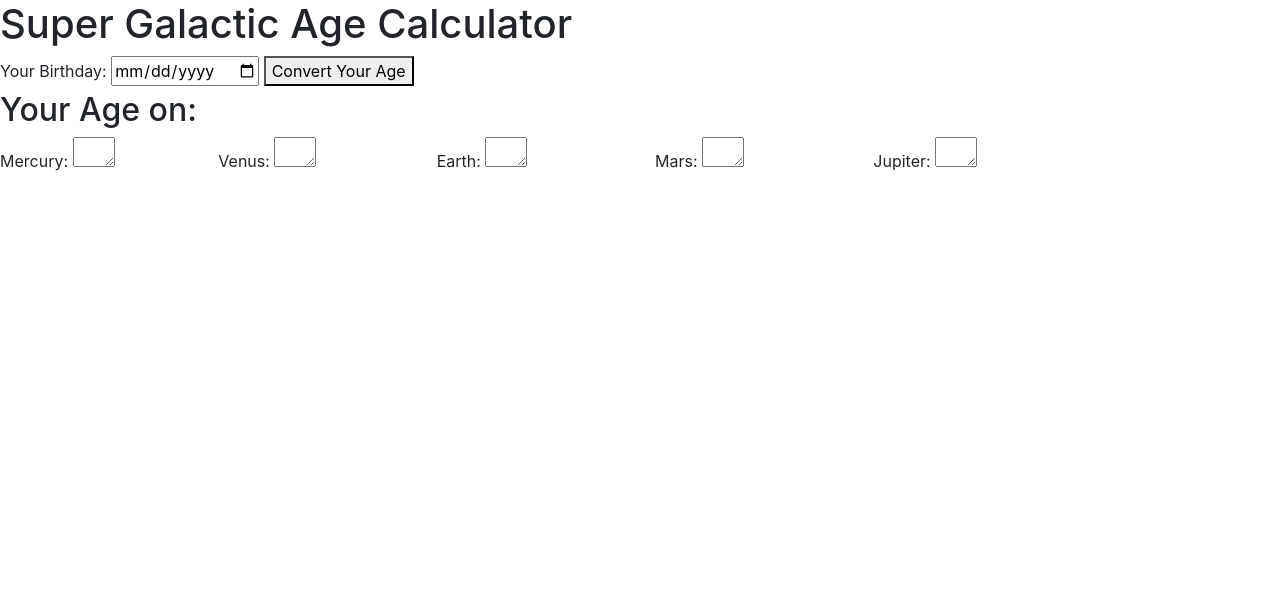
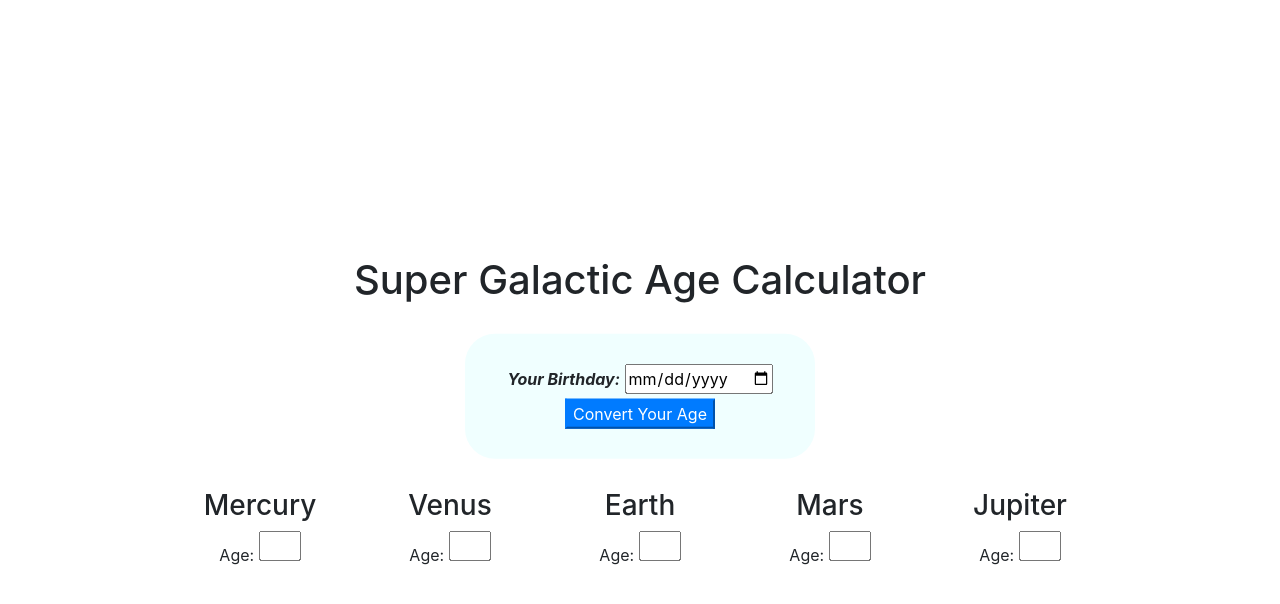
Before and after one commit to geoffreygao1/Super-Galactic-Age-Calculator, a website built with webpack: page src/index.html in a window 1280 px wide. Built offline with nearby package versions, Linux system fonts and the light colour scheme.

Commit message:
Styling using bootstrap

```diff
--- a/src/css/styles.css
+++ b/src/css/styles.css
@@ -0,0 +1,31 @@
+body {
+  text-align: center;
+}
+
+textarea {
+  resize: none;
+}
+
+h1 {
+  margin: 30px;
+}
+
+.container {
+  position: absolute;
+  top: 50%;
+  left: 50%;
+  -ms-transform: translateX(-50%) translateY(-50%);
+  -webkit-transform: translate(-50%, -50%);
+  transform: translate(-50%, -50%);
+}
+
+#input {
+  margin: 30px;
+
+}
+
+#inputForm {
+  padding: 30px;
+  border-radius: 30px;
+  background-color: azure;
+}
--- a/src/index.html
+++ b/src/index.html
@@ -6,35 +6,43 @@
 </head>
 
 <body>
+  <div class="container">
     <h1>Super Galactic Age Calculator</h1>
-  <div>
+    <div id="input" class="row justify-content-center">
+      <div id="inputForm" class="col-4 align-self-center">
         <form id='birthdayInput'>
-      <label for="birthday">Your Birthday:</label>
+          <label for="birthday"> <strong><em>Your Birthday:</em></strong> </label>
           <input type="date" id="birthday" required="true">
-      <button type="submit">Convert Your Age</button>
+          <div> <button type="submit" class="btn-primary">Convert Your Age</button></div>
         </form>
       </div>
-  <h2>Your Age on:</h2>
-  <div class="row">
+    </div>
+    <div class="row justify-content-center">
       <div id="mercuryDiv" class="col-2">
-      <label for="mercuryAge">Mercury:</label>
+        <h3>Mercury</h3>
+        <label for="mercuryAge">Age:</label>
         <textarea id="mercuryAge" cols="2" rows="1" readonly></textarea>
       </div>
       <div id="venusDiv" class="col-2">
-      <label for="venusAge">Venus:</label>
+        <h3>Venus</h3>
+        <label for="venusAge">Age:</label>
         <textarea id="venusAge" cols="2" rows="1" readonly></textarea>
       </div>
       <div id="earthDiv" class="col-2">
-      <label for="earthAge">Earth:</label>
+        <h3>Earth</h3>
+        <label for="earthAge">Age:</label>
         <textarea id="earthAge" cols="2" rows="1" readonly></textarea>
       </div>
       <div id="marsDiv" class="col-2">
-      <label for="marsAge">Mars:</label>
+        <h3>Mars</h3>
+        <label for="marsAge">Age:</label>
         <textarea id="marsAge" cols="2" rows="1" readonly></textarea>
       </div>
       <div id="jupiterDiv" class="col-2">
-      <label for="jupiterAge">Jupiter:</label>
+        <h3>Jupiter</h3>
+        <label for="jupiterAge">Age:</label>
         <textarea id="jupiterAge" cols="2" rows="1" readonly></textarea>
+      </div>
     </div>
   </div>
 </body>
```
Lines whose indentation alone changed are shown as unchanged.
